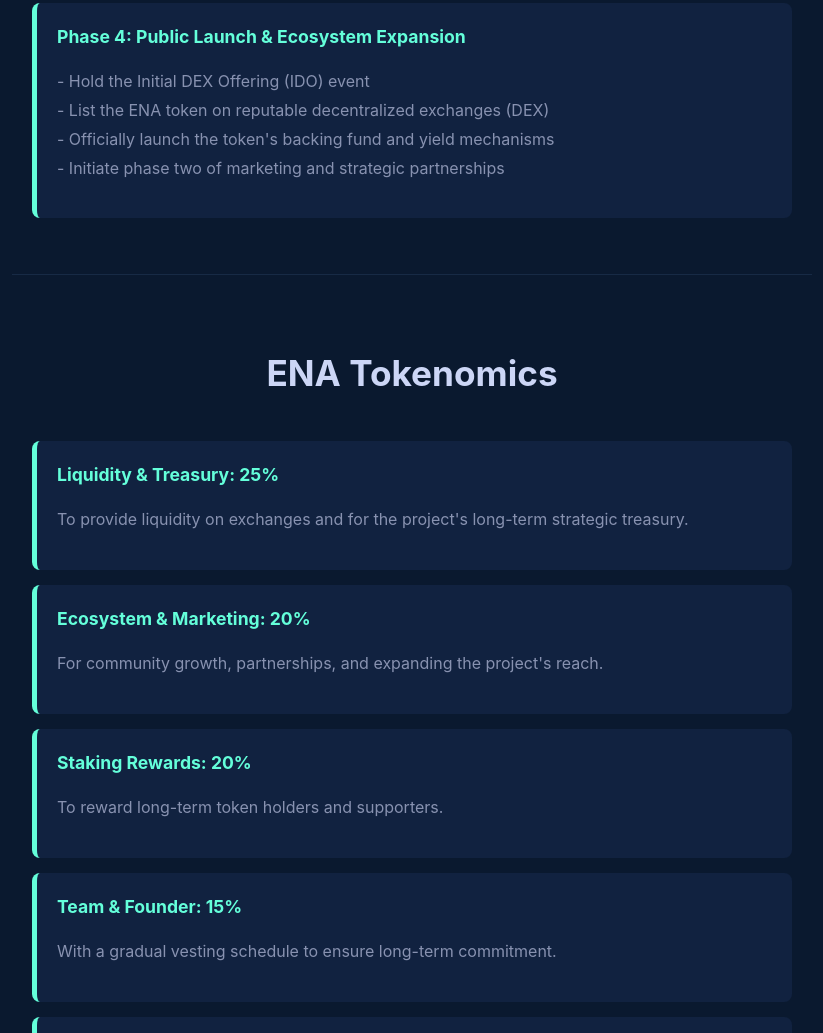
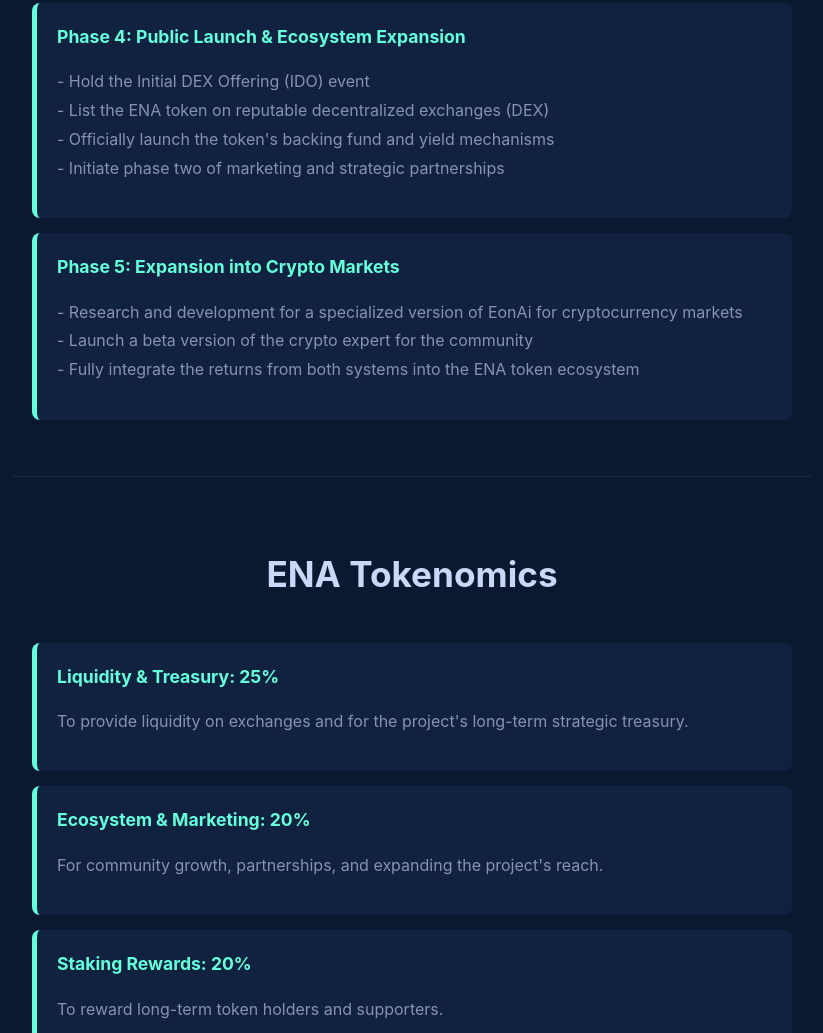
Before and after one commit to Shahab-EonAi/Shahab-EonAi.github.io, a plain HTML site: page index.html in a window 1280 px wide. Shown: the part 3009-4042 px from the top of the page, without its empty margins (228-1051 px from the left). Drawn offline with Linux system fonts and the light colour scheme.

Commit message:
Update index.html

```diff
--- a/index.html
+++ b/index.html
@@ -6,8 +6,8 @@
     <title>EonAi Project - AI-Driven Trading</title>
     <style>
         body {
-            background-color: #0a192f; /* <-- رنگ پس‌زمینه اصلی به آبی تیره تغییر کرد */
-            color: #ccd6f6; /* <-- رنگ متن اصلی برای خوانایی بهتر */
+            background-color: #0a192f;
+            color: #ccd6f6;
             font-family: -apple-system, BlinkMacSystemFont, "Segoe UI", Roboto, "Helvetica Neue", Arial, sans-serif;
             line-height: 1.6;
             margin: 0;
@@ -18,7 +18,7 @@
         header { text-align: center; padding: 60px 20px; }
         header h1 {
             font-size: 3.5rem;
-            color: #64ffda; /* <-- رنگ تیتر اصلی به سبز-آبی نئونی تغییر کرد */
+            color: #64ffda;
             margin: 0;
         }
         header p { font-size: 1.2rem; color: #8892b0; }
@@ -26,14 +26,14 @@
         h2 { text-align: center; font-size: 2.2rem; color: #ccd6f6; margin-bottom: 40px; }
         ul { list-style: none; padding: 0; }
         li {
-            background-color: #112240; /* <-- رنگ پس‌زمینه آیتم‌ها */
+            background-color: #112240;
             padding: 20px;
             margin-bottom: 15px;
             border-radius: 8px;
-            border-left: 5px solid #64ffda; /* <-- رنگ نوار کناری */
+            border-left: 5px solid #64ffda;
         }
         strong {
-            color: #64ffda; /* <-- رنگ تیترهای قوی */
+            color: #64ffda;
             font-size: 1.2rem;
             display: block;
             margin-bottom: 10px;
@@ -44,17 +44,14 @@
         footer { text-align: center; padding: 40px 20px; background-color: #0a192f; margin-top: 40px; }
         footer a { color: #64ffda; text-decoration: none; font-size: 1.1rem; }
 
-        /* Language Switcher Styles */
         .lang-switcher { position: fixed; top: 15px; right: 15px; z-index: 1000; background-color: rgba(17, 34, 64, 0.8); padding: 5px 10px; border-radius: 20px; display: flex; gap: 10px; backdrop-filter: blur(5px); }
         .lang-switcher .flag { width: 30px; height: 30px; cursor: pointer; border-radius: 50%; object-fit: cover; border: 2px solid transparent; transition: border-color 0.3s ease; }
         .lang-switcher .flag.active { border-color: #64ffda; }
 
-        /* Language Content Visibility */
         .en-text, .fa-text { display: none; }
         body[lang="fa"] .fa-text { display: block; }
         body[lang="en"] .en-text { display: block; }
 
-        /* RTL & LTR specific styles */
         body[lang="en"] { direction: ltr; }
         body[lang="fa"] { direction: rtl; }
         body[lang="en"] li { border-left: 5px solid #64ffda; border-right: none; }
@@ -159,6 +156,12 @@
                     <p class="fa-text roadmap-details">- برگزاری رویداد عرضه اولیه توکن (IDO)<br>- لیست کردن توکن ENA در صرافی‌های معتبر (DEX)<br>- راه‌اندازی رسمی صندوق پشتوانه توکن و مکانیزم‌های بازدهی<br>- شروع فاز دوم بازاریابی و همکاری‌های استراتژیک</p>
                     <p class="en-text roadmap-details">- Hold the Initial DEX Offering (IDO) event<br>- List the ENA token on reputable decentralized exchanges (DEX)<br>- Officially launch the token's backing fund and yield mechanisms<br>- Initiate phase two of marketing and strategic partnerships</p>
                 </li>
+                <li>
+                    <strong class="fa-text roadmap-phase">فاز ۵: ورود به بازار کریپتو</strong>
+                    <strong class="en-text roadmap-phase">Phase 5: Expansion into Crypto Markets</strong>
+                    <p class="fa-text roadmap-details">- تحقیق و توسعه برای ساخت نسخه تخصصی EonAi برای بازارهای ارز دیجیتال<br>- راه‌اندازی نسخه بتای اکسپرت کریپتو برای جامعه<br>- ادغام کامل بازدهی هر دو سیستم در اکوسیستم توکن ENA</p>
+                    <p class="en-text roadmap-details">- Research and development for a specialized version of EonAi for cryptocurrency markets<br>- Launch a beta version of the crypto expert for the community<br>- Fully integrate the returns from both systems into the ENA token ecosystem</p>
+                </li>
             </ul>
         </section>
 
```
